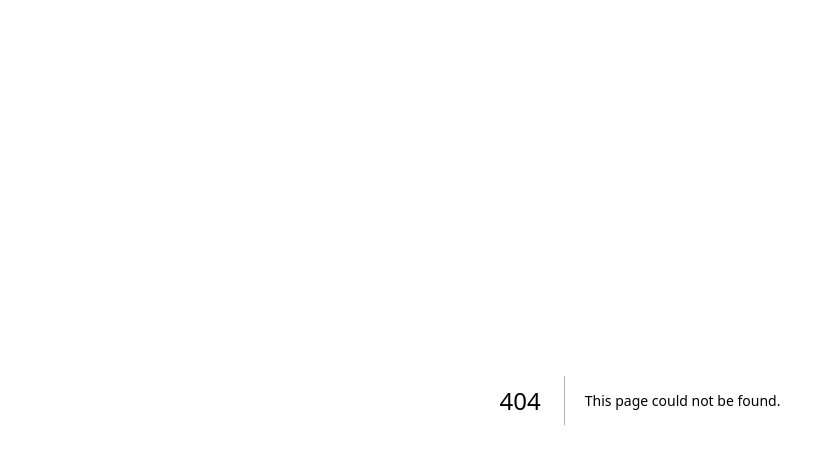
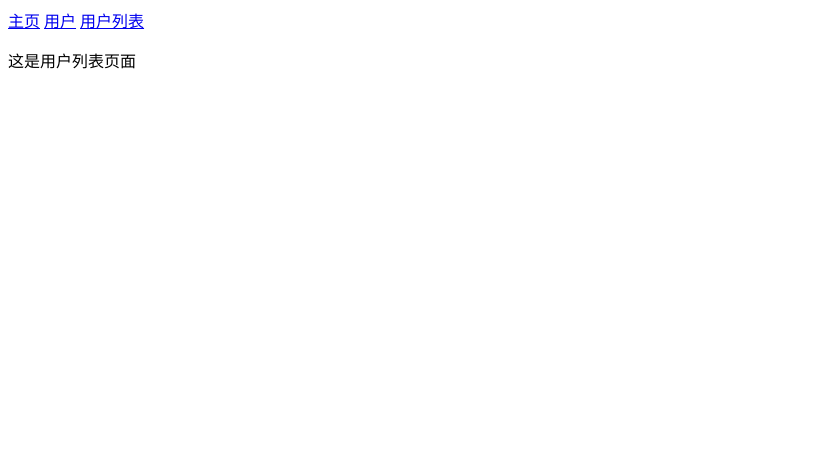
Before and after one commit to qq253498229/react-demo2, a Next.js app: page /user/list in a window 1280 px wide. Before the commit this address had no page. Shown: the top 464 px of the page, without its empty margins (0-835 px from the left). Built offline with nearby package versions, Linux system fonts and the light colour scheme.

Commit message:
添加路由

```diff
--- a/src/app/layout.tsx
+++ b/src/app/layout.tsx
@@ -1,4 +1,5 @@
 import './globals.css';
+import Link from 'next/link';
 
 export const metadata = {
   title: 'Next.js',
@@ -10,7 +11,14 @@ export default function RootLayout({children}: {
 }) {
   return (
     <html lang="en">
-    <body>{children}</body>
+    <body>
+    <Link href="/">主页</Link>
+    &nbsp;
+    <Link href="/user">用户</Link>
+    &nbsp;
+    <Link href="/user/list">用户列表</Link>
+    {children}
+    </body>
     </html>
   );
 }
--- /dev/null
+++ b/src/app/user/list/page.tsx
@@ -0,0 +1,9 @@
+'use client';
+
+export default function UserList() {
+  return (
+    <>
+      <p>这是用户列表页面</p>
+    </>
+  );
+}
```
Also changed, not shown: src/app/user/page.tsx (added, +8 -0 lines).
